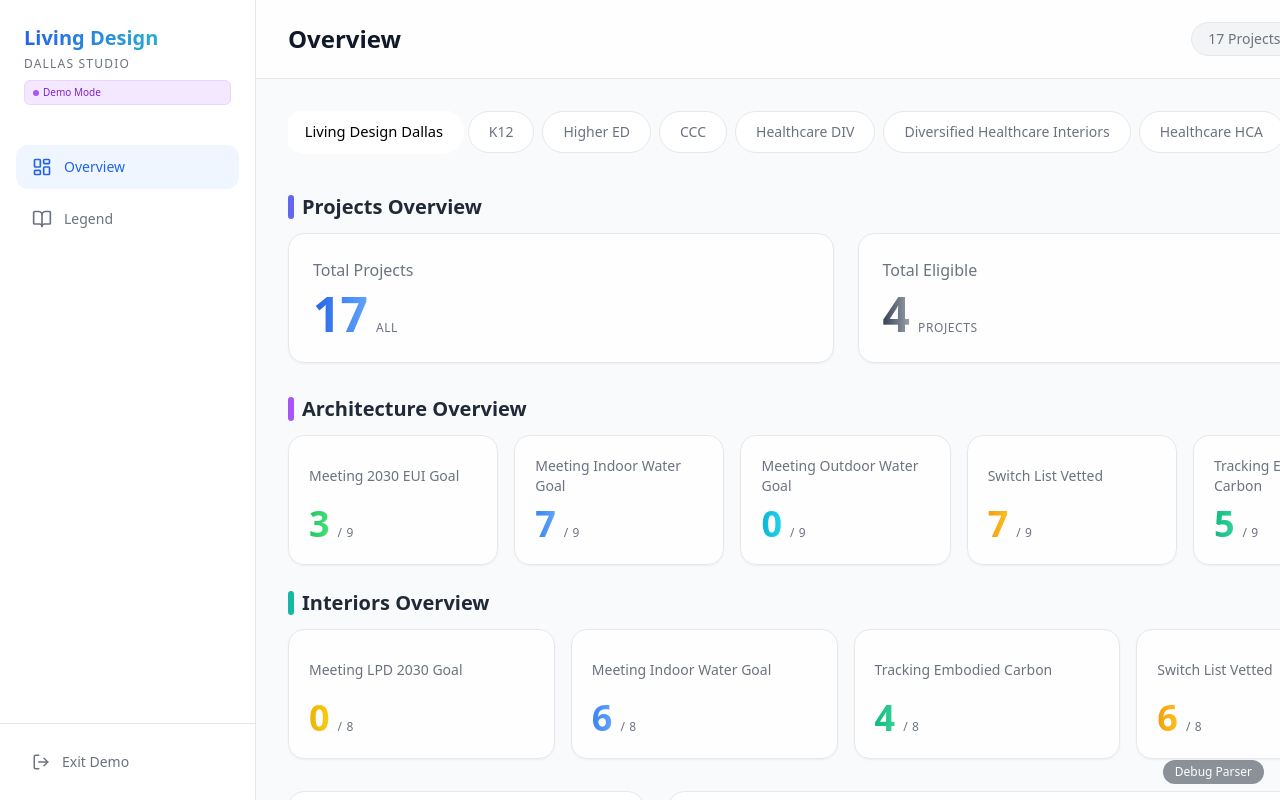
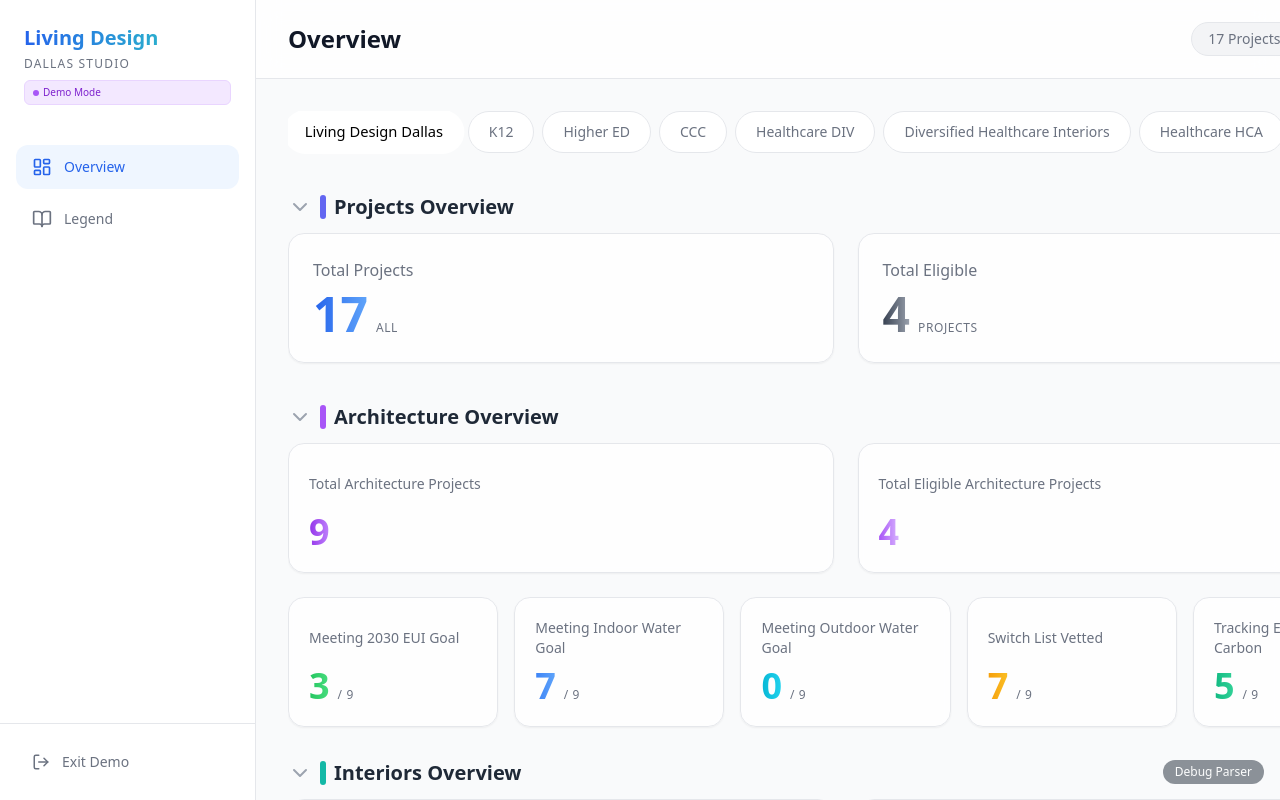
Before and after one commit to alediez2048/dallas-living-design-dashboard, a React app: page / in a window 1280 px wide. Both pictures are taken after a click on the button "Try Demo with Sample Data". Shown: the top 800 px of the page. Built offline with nearby package versions, Linux system fonts and the light colour scheme; the HTML template or start-up script is replaced by a standard one.

Commit message:
feat: implement collapsible overview sections and refine dashboard layout

```diff
--- a/src/App.tsx
+++ b/src/App.tsx
@@ -7,7 +7,8 @@
 import { ProjectMetrics } from './types'
 
 import { useState, useMemo } from 'react';
-import { motion } from 'framer-motion';
+import { motion, AnimatePresence } from 'framer-motion';
+import { ChevronDown, ChevronRight } from 'lucide-react';
 
 // Inner component to access context
 interface MetricCardProps {
@@ -41,6 +42,9 @@
   const [activeSector, setActiveSector] = useState<string>("All Sectors");
   const [hoveredProject, setHoveredProject] = useState<string | null>(null);
   const [selectedMetric, setSelectedMetric] = useState<{ title: string, projects: ProjectMetrics[] } | null>(null);
+  const [isProjectsExpanded, setIsProjectsExpanded] = useState(true);
+  const [isArchExpanded, setIsArchExpanded] = useState(true);
+  const [isIntExpanded, setIsIntExpanded] = useState(true);
   const [showDebug, setShowDebug] = useState(false);
 
   // Define the explicit tabs request
@@ -112,11 +116,24 @@
         {/* Top Row: Counters & Goals - Split by Arch vs Int */}
 
         {/* Projects Overview */}
-        <h3 className="text-xl font-semibold mb-3 text-gray-800 dark:text-white flex items-center gap-2">
+        <div className="mb-8">
+          <button
+            onClick={() => setIsProjectsExpanded(!isProjectsExpanded)}
+            className="flex items-center gap-2 mb-3 w-full text-left group hover:opacity-80 transition-opacity"
+          >
+            {isProjectsExpanded ? <ChevronDown className="w-6 h-6 text-gray-400 dark:text-gray-500" /> : <ChevronRight className="w-6 h-6 text-gray-400 dark:text-gray-500" />}
+            <h3 className="text-xl font-semibold text-gray-800 dark:text-white flex items-center gap-2">
               <span className="w-1.5 h-6 bg-indigo-500 rounded-full"></span>
               Projects Overview
             </h3>
-        <div className="grid grid-cols-1 md:grid-cols-2 gap-6 mb-8">
+          </button>
+          <motion.div
+            initial={false}
+            animate={{ height: isProjectsExpanded ? "auto" : 0, opacity: isProjectsExpanded ? 1 : 0 }}
+            transition={{ duration: 0.3 }}
+            className="overflow-hidden"
+          >
+            <div className="grid grid-cols-1 md:grid-cols-2 gap-6 mb-2">
               <motion.div
                 variants={{ hidden: { y: 20, opacity: 0 }, visible: { y: 0, opacity: 1 } }}
                 className="p-6 rounded-2xl bg-white/80 dark:bg-[#1e1e1e]/80 backdrop-blur-sm border border-gray-200 dark:border-white/5 flex flex-col justify-center hover:border-gray-300 dark:hover:border-white/20 transition-all duration-200 shadow-sm dark:shadow-none cursor-pointer hover:scale-[1.02] active:scale-[0.98]"
@@ -145,14 +162,46 @@
                 </div>
               </motion.div>
             </div>
+          </motion.div>
+        </div>
 
         {/* Architecture Overview */}
         <div className="mb-6">
-          <h3 className="text-xl font-semibold mb-3 text-gray-800 dark:text-white flex items-center gap-2">
+          <button
+            onClick={() => setIsArchExpanded(!isArchExpanded)}
+            className="flex items-center gap-2 mb-3 w-full text-left group hover:opacity-80 transition-opacity"
+          >
+            {isArchExpanded ? <ChevronDown className="w-6 h-6 text-gray-400 dark:text-gray-500" /> : <ChevronRight className="w-6 h-6 text-gray-400 dark:text-gray-500" />}
+            <h3 className="text-xl font-semibold text-gray-800 dark:text-white flex items-center gap-2">
               <span className="w-1.5 h-6 bg-purple-500 rounded-full"></span>
               Architecture Overview
             </h3>
-          <div className="grid grid-cols-1 md:grid-cols-5 gap-4">
+          </button>
+
+          <motion.div
+            initial={false}
+            animate={{ height: isArchExpanded ? "auto" : 0, opacity: isArchExpanded ? 1 : 0 }}
+            transition={{ duration: 0.3 }}
+            className="overflow-hidden"
+          >
+            {/* Row 1: Totals */}
+            <div className="grid grid-cols-1 md:grid-cols-2 gap-6 mb-6">
+              <MetricCard
+                label="Total Architecture Projects"
+                projects={filteredProjects.filter(p => p.archVsInt === 'Architecture')}
+                color="from-purple-600 to-purple-400"
+                onClick={(title, projects) => setSelectedMetric({ title, projects })}
+              />
+              <MetricCard
+                label="Total Eligible Architecture Projects"
+                projects={filteredProjects.filter(p => p.archVsInt === 'Architecture' && p.isEligible)}
+                color="from-purple-500 to-purple-300"
+                onClick={(title, projects) => setSelectedMetric({ title, projects })}
+              />
+            </div>
+
+            {/* Row 2: Metrics */}
+            <div className="grid grid-cols-1 md:grid-cols-5 gap-4 mb-2">
               <MetricCard
                 label="Meeting 2030 EUI Goal"
                 projects={filteredProjects.filter(p => p.archVsInt === 'Architecture' && p.resilience.meets2030Goal)}
@@ -167,7 +216,6 @@
                 color="from-blue-500 to-blue-400"
                 onClick={(title, projects) => setSelectedMetric({ title, projects })}
               />
-            {/* Outdoor Water - assume > 50% or non-null if data is sparse? checking for 50% */}
               <MetricCard
                 label="Meeting Outdoor Water Goal"
                 projects={filteredProjects.filter(p => p.archVsInt === 'Architecture' && p.resilience.meetsOutdoorWaterGoal)}
@@ -190,16 +238,47 @@
                 onClick={(title, projects) => setSelectedMetric({ title, projects })}
               />
             </div>
+          </motion.div>
         </div>
 
         {/* Interiors Overview */}
+        {/* Interiors Overview */}
         <div className="mb-8">
-          <h3 className="text-xl font-semibold mb-3 text-gray-800 dark:text-white flex items-center gap-2">
+          <button
+            onClick={() => setIsIntExpanded(!isIntExpanded)}
+            className="flex items-center gap-2 mb-3 w-full text-left group hover:opacity-80 transition-opacity"
+          >
+            {isIntExpanded ? <ChevronDown className="w-6 h-6 text-gray-400 dark:text-gray-500" /> : <ChevronRight className="w-6 h-6 text-gray-400 dark:text-gray-500" />}
+            <h3 className="text-xl font-semibold text-gray-800 dark:text-white flex items-center gap-2">
               <span className="w-1.5 h-6 bg-teal-500 rounded-full"></span>
               Interiors Overview
             </h3>
-          <div className="grid grid-cols-1 md:grid-cols-4 gap-4">
-            {/* LPD - assume > 10% for now if data is sparse, or strictly verify goal later */}
+          </button>
+
+          <motion.div
+            initial={false}
+            animate={{ height: isIntExpanded ? "auto" : 0, opacity: isIntExpanded ? 1 : 0 }}
+            transition={{ duration: 0.3 }}
+            className="overflow-hidden"
+          >
+            {/* Row 1: Totals */}
+            <div className="grid grid-cols-1 md:grid-cols-2 gap-6 mb-6">
+              <MetricCard
+                label="Total Interior Projects"
+                projects={filteredProjects.filter(p => p.archVsInt === 'Interiors')}
+                color="from-teal-600 to-teal-400"
+                onClick={(title, projects) => setSelectedMetric({ title, projects })}
+              />
+              <MetricCard
+                label="Total Eligible Interior Projects"
+                projects={filteredProjects.filter(p => p.archVsInt === 'Interiors' && p.isEligible)}
+                color="from-teal-500 to-teal-300"
+                onClick={(title, projects) => setSelectedMetric({ title, projects })}
+              />
+            </div>
+
+            {/* Row 2: Metrics */}
+            <div className="grid grid-cols-1 md:grid-cols-4 gap-4 mb-2">
               <MetricCard
                 label="Meeting LPD 2030 Goal"
                 projects={filteredProjects.filter(p => p.archVsInt === 'Interiors' && p.resilience.meetsLpdGoal && p.isEligible)}
@@ -229,6 +308,7 @@
                 onClick={(title, projects) => setSelectedMetric({ title, projects })}
               />
             </div>
+          </motion.div>
         </div>
 
         <div className="grid grid-cols-1 lg:grid-cols-3 gap-6">
```
Lines whose indentation alone changed are shown as unchanged.
